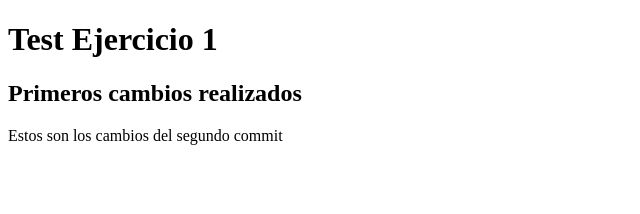
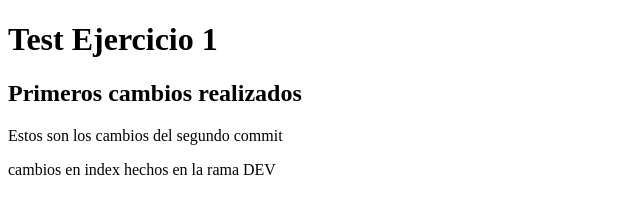
Before and after one commit to vktor28/20241016-test_git_vs1, a plain HTML site: page index.html in a window 1280 px wide. Shown: the whole page, without its empty margins (0-640 px from the left). Drawn offline with Linux system fonts and the light colour scheme.

Commit message:
primer commit rama Dev

```diff
--- a/index.html
+++ b/index.html
@@ -10,7 +10,7 @@
 
     <h2>Primeros cambios realizados</h2>
     <p>Estos son los cambios del segundo commit</p>
-
+    <p>cambios en index hechos en la rama DEV</p>
 
 </body>
 </html>
```
